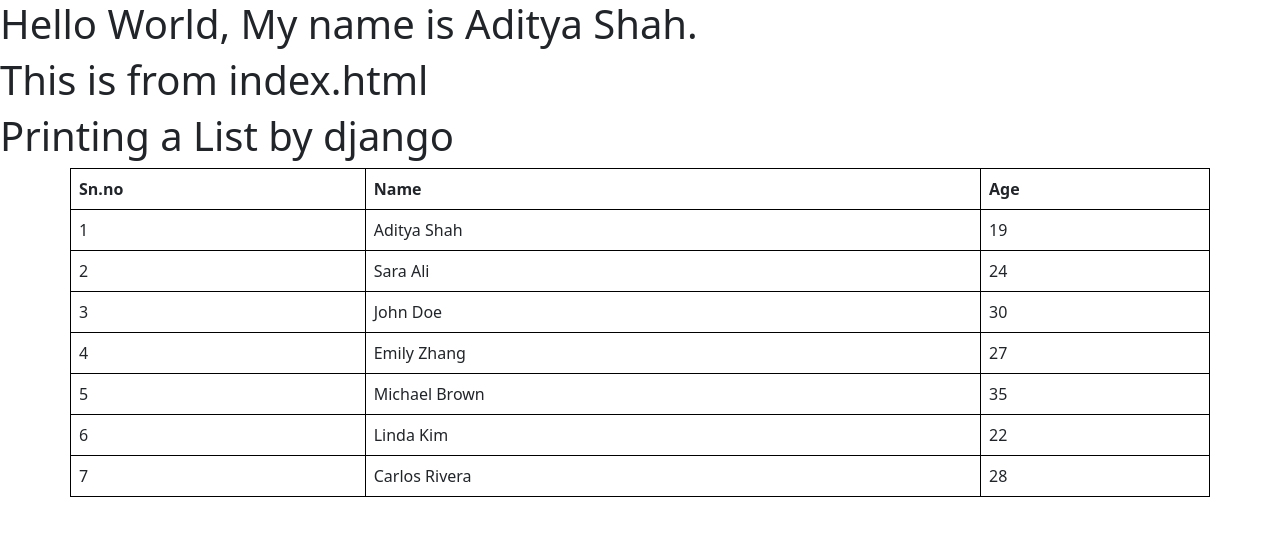
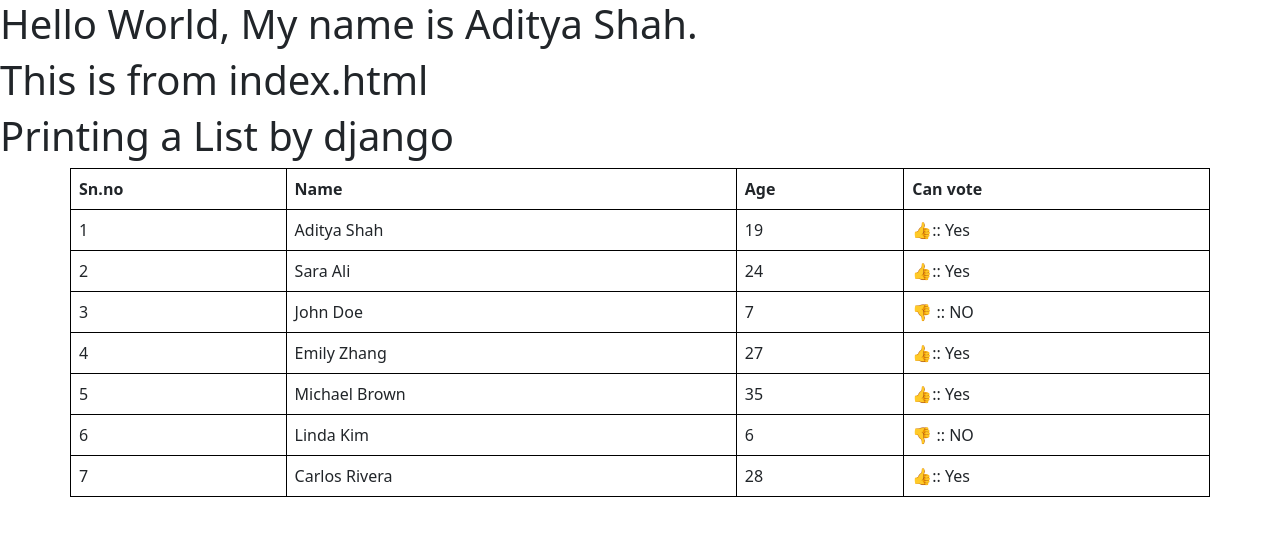
Before and after one commit to aadishah-projects/Django, a Django app: page / in a window 1280 px wide. Shown: the top 536 px of the page. Run offline with Django 5.2, Linux system fonts and the light colour scheme.

Commit message:
Added a column for voting

```diff
--- a/home/templates/home/index.html
+++ b/home/templates/home/index.html
@@ -29,12 +29,20 @@
             <th>Sn.no</th>
             <th>Name</th>
             <th>Age</th>
+            <th>Can vote</th>
         </tr>
         {% for people in peoples%}
         <tr>
             <td>{{forloop.counter}}</td>
             <td>{{people.name}}</td>
             <td>{{people.age}}</td>
+            <td>
+            {% if people.age >= 18  %}
+            👍:: Yes
+            {% else  %}
+            👎 :: NO
+            {% endif %}
+            </td>
         </tr>
         {% endfor %}
     </table>
--- a/home/views.py
+++ b/home/views.py
@@ -10,10 +10,10 @@ def home(request):
     people = [
     {'name': 'Aditya Shah', 'age': 19},
     {'name': 'Sara Ali', 'age': 24},
-    {'name': 'John Doe', 'age': 30},
+    {'name': 'John Doe', 'age': 7},
     {'name': 'Emily Zhang', 'age': 27},
     {'name': 'Michael Brown', 'age': 35},
-    {'name': 'Linda Kim', 'age': 22},
+    {'name': 'Linda Kim', 'age': 6},
     {'name': 'Carlos Rivera', 'age': 28},
 ]
 
```
